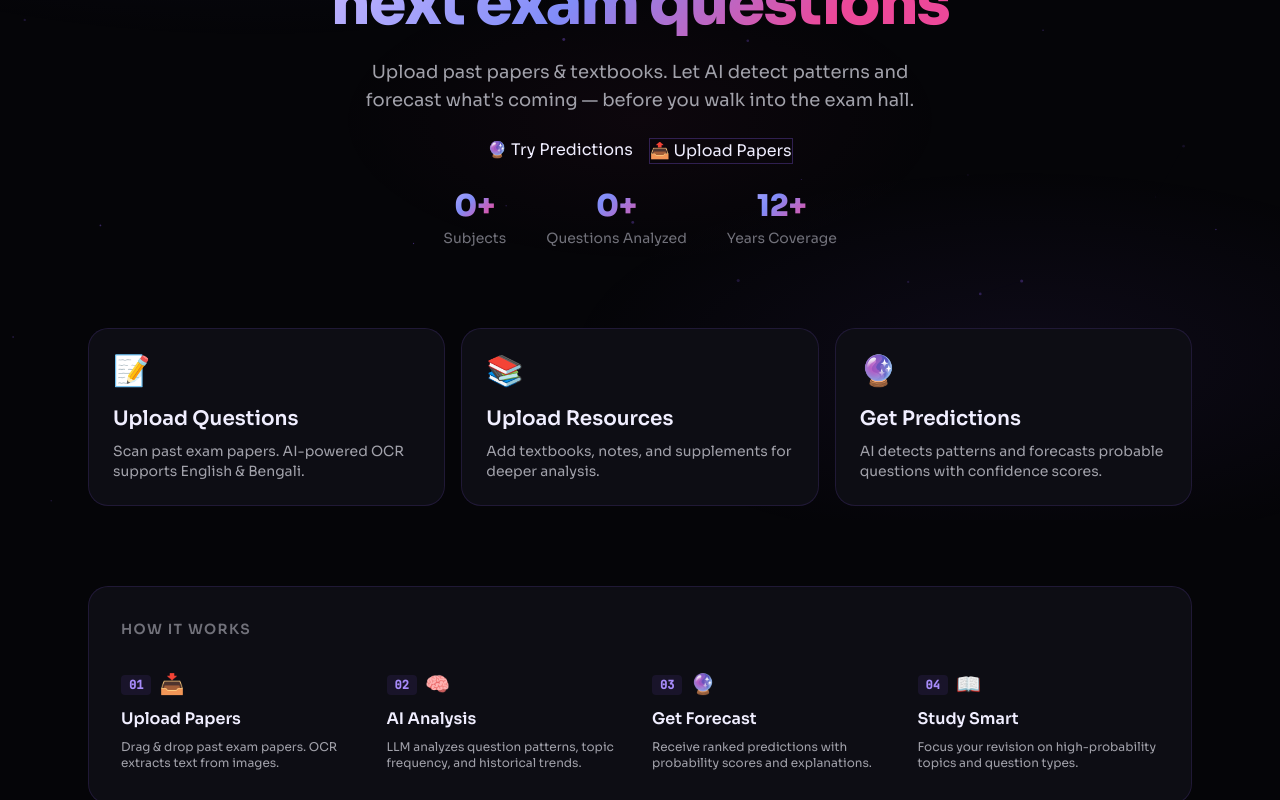
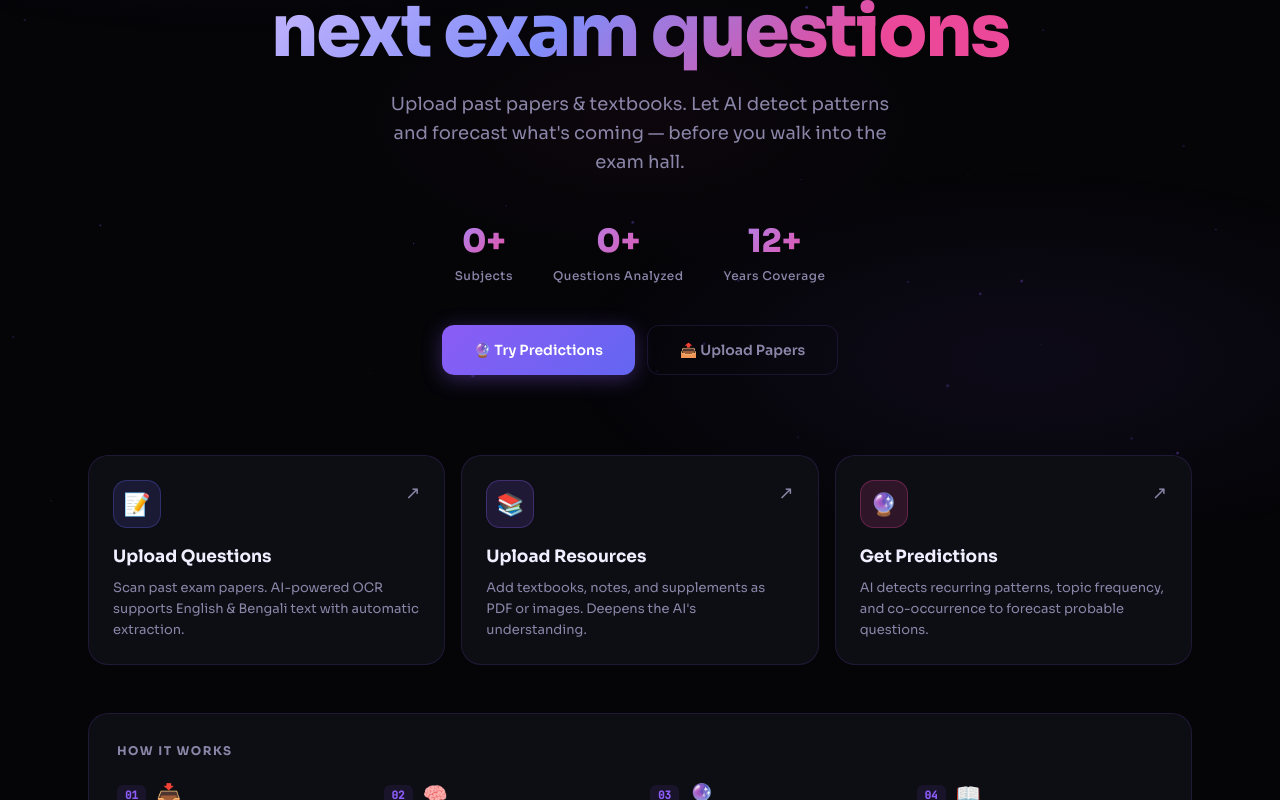
Before and after one commit to Rahat0764/QuestionPredictor, a Next.js app: page / in a window 1280 px wide. Shown: the part 280-1080 px from the top of the page. Built offline with nearby package versions, Linux system fonts and the light colour scheme; no server answers; the database is empty.

Commit message:
Update page.tsx

```diff
--- a/app/page.tsx
+++ b/app/page.tsx
@@ -5,87 +5,247 @@ import { sql, initDB } from "@/lib/db"
 import { AnimatedCounter } from "@/components/animated-counter"
 
 export default async function Home() {
-  // Make sure tables exist
   await initDB();
 
-  // Fetch real counts
   const subjectsCount = await sql`SELECT COUNT(*)::int as count FROM subjects`
   const questionsCount = await sql`SELECT COUNT(*)::int as count FROM questions`
   const totalSubjects = subjectsCount[0]?.count || 0
   const totalQuestions = questionsCount[0]?.count || 0
 
   return (
-    <div className="space-y-20">
+    <div className="space-y-12">
       {/* Hero */}
-      <section className="text-center space-y-6 pt-12">
-        <div className="inline-flex items-center gap-2 px-4 py-1.5 rounded-full bg-white/5 border border-white/10 text-xs font-semibold uppercase tracking-widest text-violet-400">
+      <section className="text-center pt-12 pb-8">
+        <div
+          className="inline-flex items-center gap-2 px-4 py-1.5 rounded-full mb-7"
+          style={{
+            fontSize: 11,
+            fontWeight: 600,
+            letterSpacing: 2,
+            textTransform: "uppercase",
+            color: "var(--violet-light)",
+            background: "rgba(139,92,246,0.1)",
+            border: "1px solid rgba(139,92,246,0.25)",
+          }}
+        >
           ⚡ AI-Powered Exam Intelligence
         </div>
-        <h1 className="text-4xl sm:text-6xl font-extrabold tracking-tight leading-tight">
-          Predict your
-          <br />
+
+        <h1
+          className="font-extrabold leading-[1.05] tracking-[-2px] mb-5"
+          style={{ fontSize: "clamp(38px, 6vw, 72px)" }}
+        >
+          Predict your<br />
           <span className="gradient-text">next exam questions</span>
         </h1>
-        <p className="text-lg text-zinc-400 max-w-xl mx-auto">
-          Upload past papers & textbooks. Let AI detect patterns and forecast what's coming — before you walk into the exam hall.
+
+        <p
+          className="text-lg max-w-[520px] mx-auto mb-10 leading-relaxed"
+          style={{ color: "var(--text-muted)" }}
+        >
+          Upload past papers & textbooks. Let AI detect patterns and forecast what&apos;s coming — before you walk into the exam hall.
         </p>
-        <div className="flex flex-wrap justify-center gap-4">
-          <Link href="/predict" className="btn-premium">🔮 Try Predictions</Link>
-          <Link href="/upload/questions" className="btn-premium" style={{ background: 'transparent', border: '1px solid rgba(139,92,246,0.3)', boxShadow: 'none' }}>
+
+        {/* Stats */}
+        <div className="flex justify-center gap-10 mb-10 flex-wrap">
+          <div className="text-center">
+            <div
+              className="text-[32px] font-extrabold"
+              style={{
+                background: "linear-gradient(135deg, var(--violet-light), var(--pink))",
+                WebkitBackgroundClip: "text",
+                WebkitTextFillColor: "transparent",
+                backgroundClip: "text",
+              }}
+            >
+              {totalSubjects}+
+            </div>
+            <div style={{ fontSize: 12, color: "var(--text-muted)", fontWeight: 500, letterSpacing: 0.5, marginTop: 2 }}>
+              Subjects
+            </div>
+          </div>
+          <div className="text-center">
+            <div
+              className="text-[32px] font-extrabold"
+              style={{
+                background: "linear-gradient(135deg, var(--violet-light), var(--pink))",
+                WebkitBackgroundClip: "text",
+                WebkitTextFillColor: "transparent",
+                backgroundClip: "text",
+              }}
+            >
+              <AnimatedCounter value={totalQuestions} />+
+            </div>
+            <div style={{ fontSize: 12, color: "var(--text-muted)", fontWeight: 500, letterSpacing: 0.5, marginTop: 2 }}>
+              Questions Analyzed
+            </div>
+          </div>
+          <div className="text-center">
+            <div
+              className="text-[32px] font-extrabold"
+              style={{
+                background: "linear-gradient(135deg, var(--violet-light), var(--pink))",
+                WebkitBackgroundClip: "text",
+                WebkitTextFillColor: "transparent",
+                backgroundClip: "text",
+              }}
+            >
+              12+
+            </div>
+            <div style={{ fontSize: 12, color: "var(--text-muted)", fontWeight: 500, letterSpacing: 0.5, marginTop: 2 }}>
+              Years Coverage
+            </div>
+          </div>
+        </div>
+
+        {/* CTA buttons */}
+        <div className="flex gap-3 justify-center flex-wrap">
+          <Link href="/predict" className="btn-primary-glow px-8 py-3.5 text-sm no-underline">
+            🔮 Try Predictions
+          </Link>
+          <Link
+            href="/upload/questions"
+            className="btn-ghost-muted px-8 py-3.5 text-sm no-underline inline-flex items-center gap-2"
+          >
             📤 Upload Papers
           </Link>
-        </div>
-
-        <div className="flex flex-wrap justify-center gap-10 mt-8">
-          <div className="text-center">
-            <div className="text-3xl font-extrabold gradient-text">{totalSubjects}+</div>
-            <div className="text-sm text-zinc-500 mt-1">Subjects</div>
-          </div>
-          <div className="text-center">
-            <div className="text-3xl font-extrabold gradient-text">
-              <AnimatedCounter value={totalQuestions} />+
-            </div>
-            <div className="text-sm text-zinc-500 mt-1">Questions Analyzed</div>
-          </div>
-          <div className="text-center">
-            <div className="text-3xl font-extrabold gradient-text">12+</div>
-            <div className="text-sm text-zinc-500 mt-1">Years Coverage</div>
-          </div>
         </div>
       </section>
 
       {/* Feature cards */}
       <section className="grid grid-cols-1 md:grid-cols-3 gap-4">
         {[
-          { href: "/upload/questions", icon: "📝", title: "Upload Questions", desc: "Scan past exam papers. AI-powered OCR supports English & Bengali." },
-          { href: "/upload/resources", icon: "📚", title: "Upload Resources", desc: "Add textbooks, notes, and supplements for deeper analysis." },
-          { href: "/predict", icon: "🔮", title: "Get Predictions", desc: "AI detects patterns and forecasts probable questions with confidence scores." },
+          {
+            href: "/upload/questions",
+            icon: "📝",
+            title: "Upload Questions",
+            desc: "Scan past exam papers. AI-powered OCR supports English & Bengali text with automatic extraction.",
+            color: "blue",
+            iconBg: "rgba(99,102,241,0.15)",
+            iconBorder: "rgba(99,102,241,0.3)",
+            gradient: "radial-gradient(circle at 30% 30%, rgba(99,102,241,0.12), transparent 70%)",
+          },
+          {
+            href: "/upload/resources",
+            icon: "📚",
+            title: "Upload Resources",
+            desc: "Add textbooks, notes, and supplements as PDF or images. Deepens the AI's understanding.",
+            color: "violet",
+            iconBg: "rgba(139,92,246,0.15)",
+            iconBorder: "rgba(139,92,246,0.3)",
+            gradient: "radial-gradient(circle at 30% 30%, rgba(139,92,246,0.12), transparent 70%)",
+          },
+          {
+            href: "/predict",
+            icon: "🔮",
+            title: "Get Predictions",
+            desc: "AI detects recurring patterns, topic frequency, and co-occurrence to forecast probable questions.",
+            color: "pink",
+            iconBg: "rgba(236,72,153,0.15)",
+            iconBorder: "rgba(236,72,153,0.3)",
+            gradient: "radial-gradient(circle at 30% 30%, rgba(236,72,153,0.12), transparent 70%)",
+          },
         ].map(card => (
-          <Link key={card.title} href={card.href} className="glass group hover:border-white/20 transition-all duration-300 hover:scale-[1.02] p-6">
-            <div className="text-3xl mb-4">{card.icon}</div>
-            <h3 className="text-xl font-semibold mb-2">{card.title}</h3>
-            <p className="text-sm text-zinc-400">{card.desc}</p>
+          <Link
+            key={card.title}
+            href={card.href}
+            className="glass-card group relative overflow-hidden text-left no-underline block"
+            style={{ position: "relative" }}
+          >
+            {/* Hover gradient */}
+            <div
+              style={{
+                position: "absolute",
+                inset: 0,
+                opacity: 0,
+                transition: "opacity 0.3s",
+                borderRadius: 20,
+                background: card.gradient,
+                pointerEvents: "none",
+              }}
+              className="group-hover:opacity-100"
+            />
+            <div style={{ position: "relative", zIndex: 1 }}>
+              <div
+                style={{
+                  width: 48,
+                  height: 48,
+                  borderRadius: 14,
+                  display: "flex",
+                  alignItems: "center",
+                  justifyContent: "center",
+                  fontSize: 22,
+                  marginBottom: 16,
+                  background: card.iconBg,
+                  border: `1px solid ${card.iconBorder}`,
+                }}
+              >
+                {card.icon}
+              </div>
+              <h3 style={{ fontSize: 17, fontWeight: 700, marginBottom: 8, color: "var(--text-primary)" }}>
+                {card.title}
+              </h3>
+              <p style={{ fontSize: 13, color: "var(--text-muted)", lineHeight: 1.6 }}>
+                {card.desc}
+              </p>
+              <span
+                style={{
+                  position: "absolute",
+                  top: 0,
+                  right: 0,
+                  color: "var(--text-muted)",
+                  fontSize: 18,
+                  transition: "transform 0.2s, color 0.2s",
+                }}
+                className="group-hover:translate-x-[3px] group-hover:-translate-y-[3px] group-hover:text-[var(--violet-light)]"
+              >
+                ↗
+              </span>
+            </div>
           </Link>
         ))}
       </section>
 
       {/* How it works */}
-      <section className="glass p-8">
-        <h3 className="text-sm font-semibold uppercase tracking-widest text-zinc-500 mb-8">How it works</h3>
-        <div className="grid grid-cols-1 sm:grid-cols-4 gap-6">
+      <section className="glass-card" style={{ padding: "28px" }}>
+        <div
+          style={{
+            fontSize: 12,
+            fontWeight: 700,
+            color: "var(--text-muted)",
+            letterSpacing: 1.5,
+            textTransform: "uppercase",
+            marginBottom: 20,
+          }}
+        >
+          How it works
+        </div>
+        <div className="grid grid-cols-1 sm:grid-cols-2 lg:grid-cols-4 gap-5">
           {[
             { step: "01", icon: "📥", title: "Upload Papers", desc: "Drag & drop past exam papers. OCR extracts text from images." },
             { step: "02", icon: "🧠", title: "AI Analysis", desc: "LLM analyzes question patterns, topic frequency, and historical trends." },
             { step: "03", icon: "🔮", title: "Get Forecast", desc: "Receive ranked predictions with probability scores and explanations." },
             { step: "04", icon: "📖", title: "Study Smart", desc: "Focus your revision on high-probability topics and question types." },
           ].map(item => (
-            <div key={item.step} className="space-y-2">
-              <div className="flex items-center gap-2">
-                <span className="text-xs font-mono font-bold text-violet-400 bg-violet-500/10 px-2 py-0.5 rounded">{item.step}</span>
-                <span className="text-xl">{item.icon}</span>
+            <div key={item.step} className="flex flex-col gap-2.5">
+              <div className="flex items-center gap-2.5">
+                <span
+                  style={{
+                    fontFamily: "'JetBrains Mono', monospace",
+                    fontSize: 11,
+                    color: "var(--violet)",
+                    fontWeight: 700,
+                    background: "rgba(139,92,246,0.1)",
+                    padding: "2px 8px",
+                    borderRadius: 6,
+                  }}
+                >
+                  {item.step}
+                </span>
+                <span style={{ fontSize: 20 }}>{item.icon}</span>
               </div>
-              <div className="font-semibold">{item.title}</div>
-              <div className="text-xs text-zinc-400">{item.desc}</div>
+              <div style={{ fontWeight: 700, fontSize: 14, color: "var(--text-primary)" }}>{item.title}</div>
+              <div style={{ fontSize: 12, color: "var(--text-muted)", lineHeight: 1.6 }}>{item.desc}</div>
             </div>
           ))}
         </div>
```
